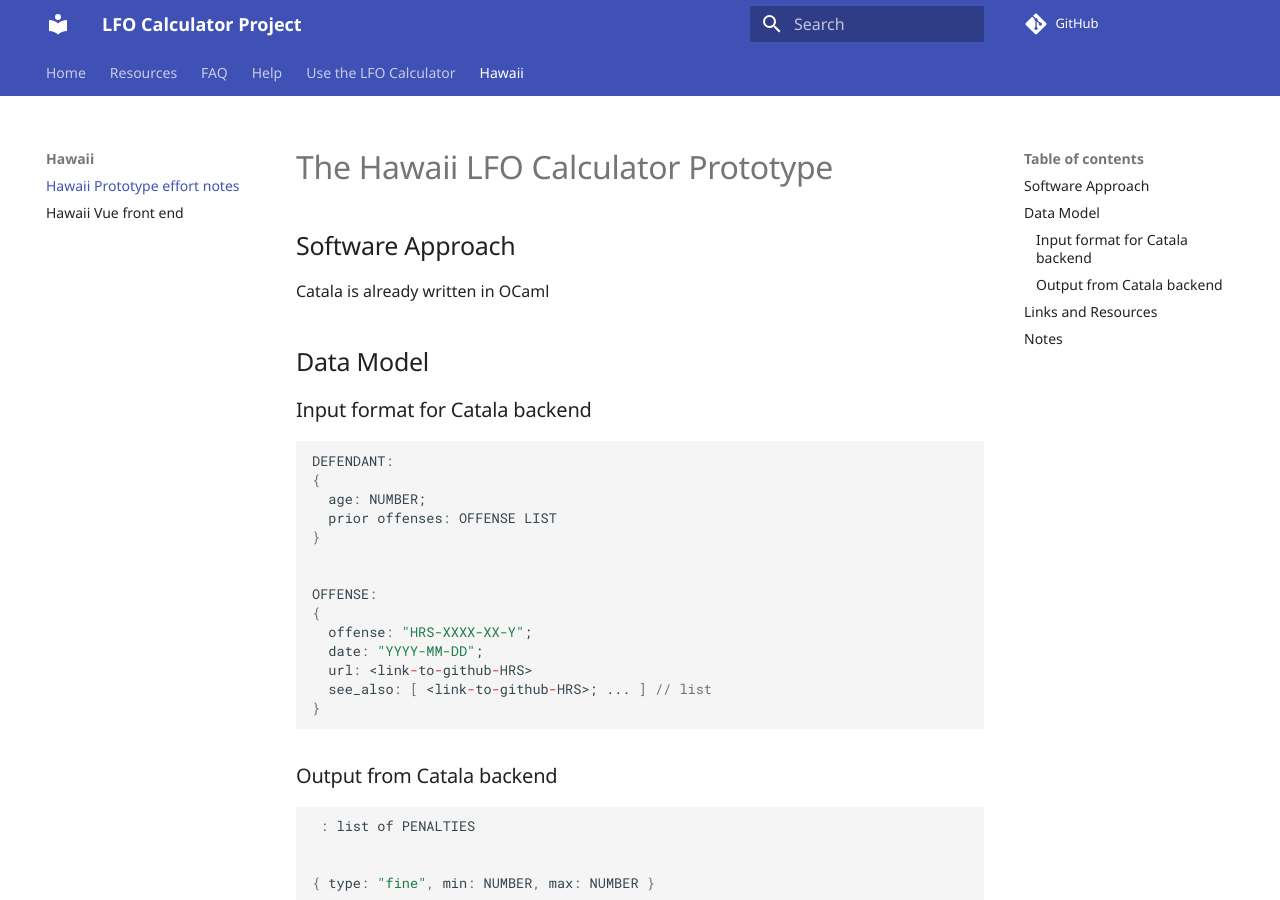
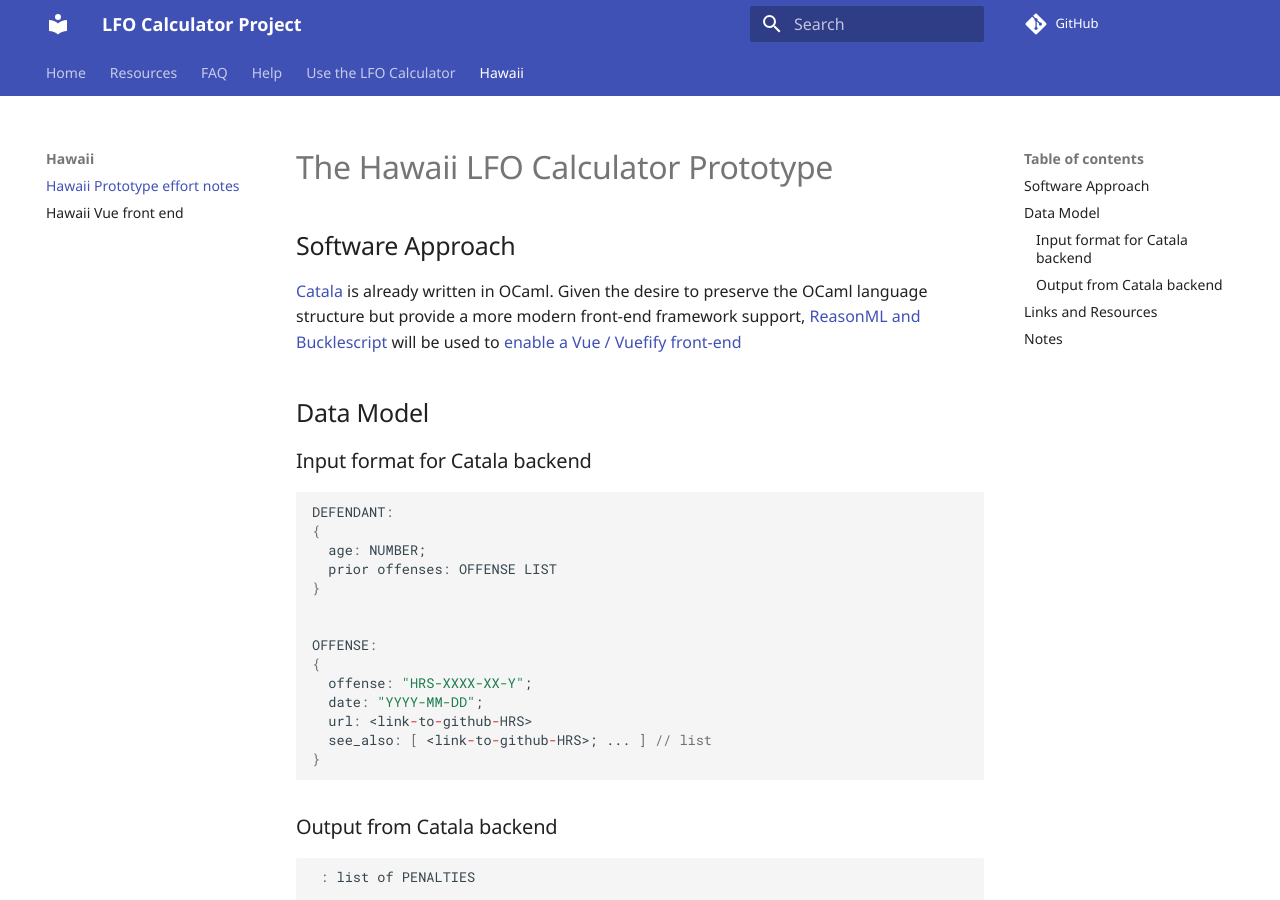
Before and after one commit to lfo-calculator/site, an MkDocs documentation site: the page built from docs/Hawaii_prototype.md, in a window 1280 px wide and 900 px high. Built offline with MkDocs 1.6.1 and Material for MkDocs 9.7.7, drawn with Linux system fonts in a browser that asks for light colours; some web fonts are replaced; comment, search, counter and statistics services are not loaded.

Commit message:
more fixin

```diff
--- a/docs/Hawaii_prototype.md
+++ b/docs/Hawaii_prototype.md
@@ -2,7 +2,7 @@
 
 ## Software Approach
 
-Catala is already written in OCaml
+[Catala](https://catala-lang.org) is already written in OCaml. Given the desire to preserve the OCaml language structure but provide a more modern front-end framework support, [ReasonML and Bucklescript](https://dev.to/yakimych/adding-reasonml-to-a-vue-application-1j9c) will be used to [enable a Vue / Vuefify front-end](https://lfo-calculator.github.io/vue-hi/)
 
 ## Data Model
 
```
Also changed, not shown: 2 other files.
